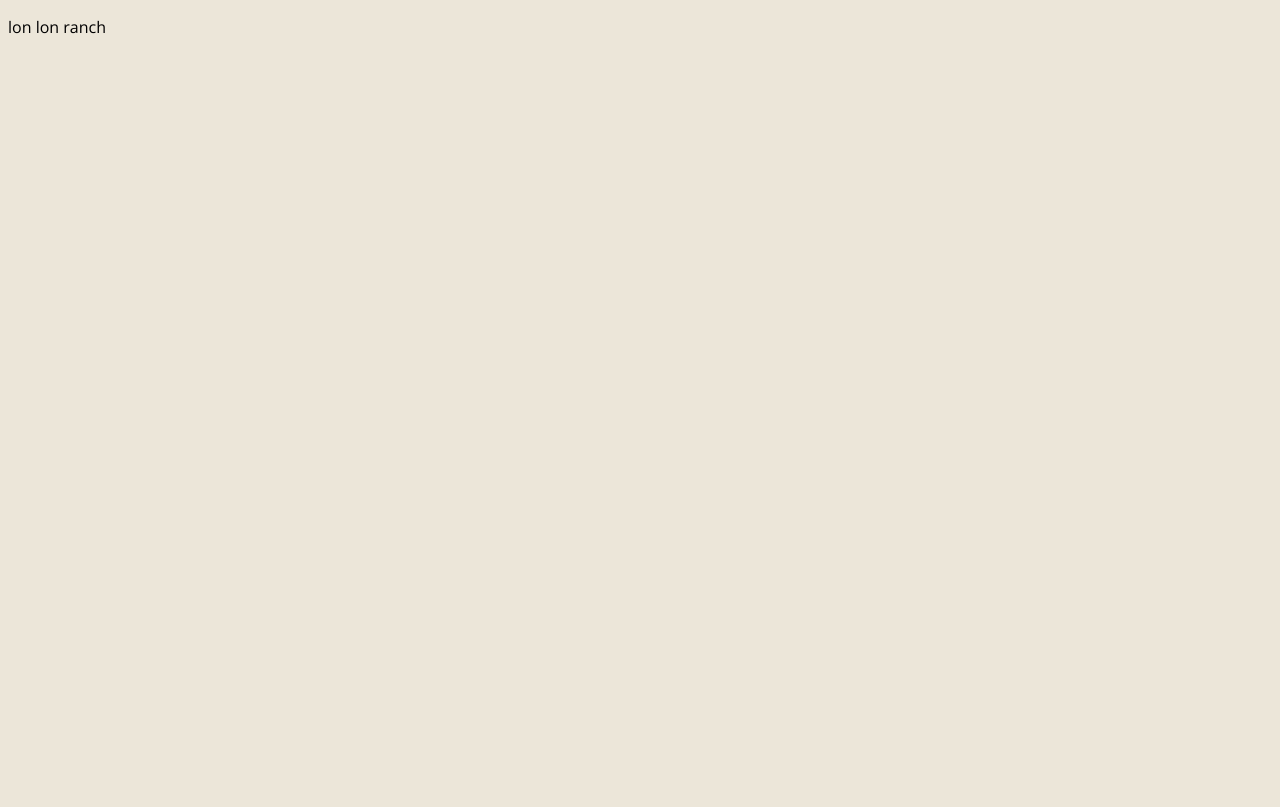
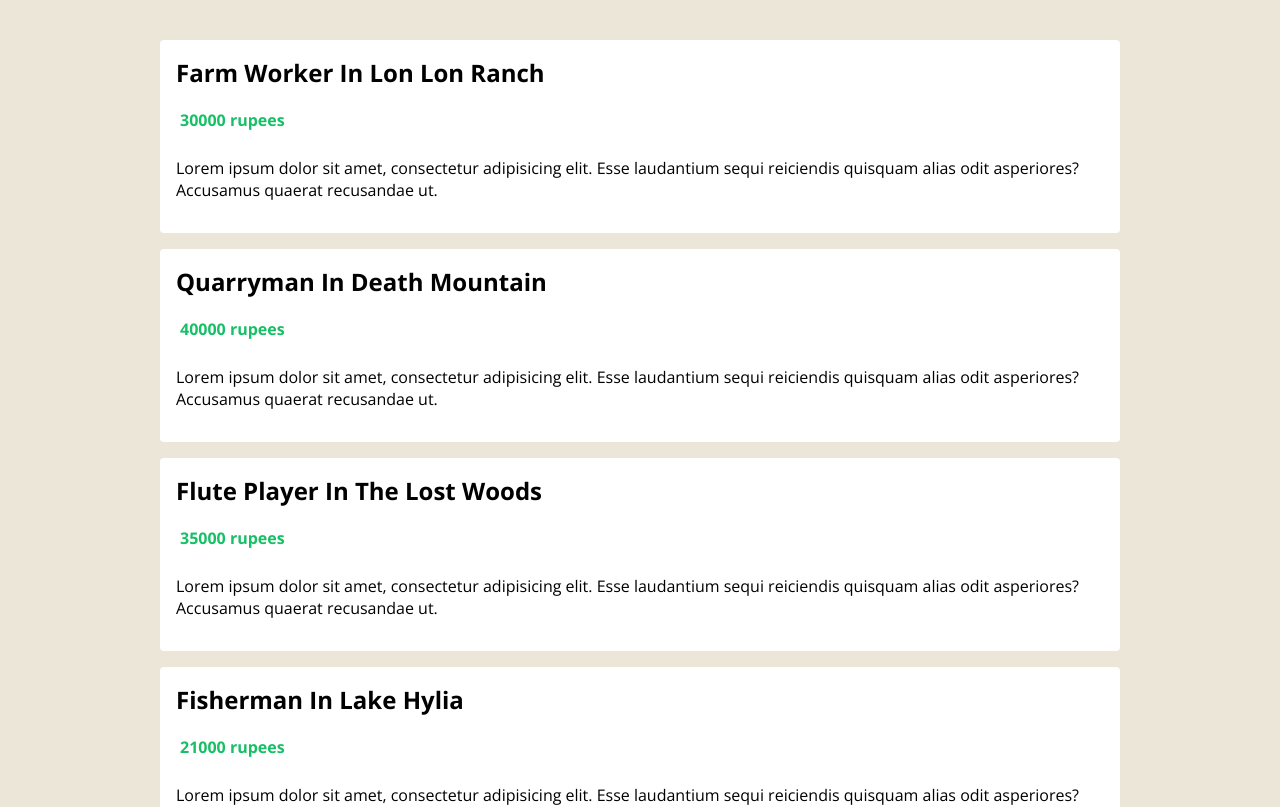
Before and after one commit to karanodedra20/vue3-with-typescript, a Vue app: page / in a window 1280 px wide. Shown: the top 807 px of the page. Built offline with nearby package versions, Linux system fonts and the light colour scheme.

Commit message:
create component for job list

```diff
--- a/src/App.vue
+++ b/src/App.vue
@@ -1,16 +1,17 @@
 <template>
   <div class="app">
-    <p>{{ jobs[0].location }}</p>
+    <JobList :jobs="jobs" />
   </div>
 </template>
 
 <script lang="ts">
 import { defineComponent, ref } from "vue";
+import JobList from "./components/JobsList.vue";
 import Job from "./types/Job";
 
 export default defineComponent({
   name: "App",
-  components: {},
+  components: { JobList },
   setup() {
     const jobs = ref<Job[]>([
       {
--- /dev/null
+++ b/src/components/JobsList.vue
@@ -0,0 +1,68 @@
+<template>
+  <div class="job-list">
+    <ul>
+      <li v-for="job in jobs" :key="job.id">
+        <h2>{{ job.title }} in {{ job.location }}</h2>
+        <div class="salary">
+          <p>{{ job.salary }} rupees</p>
+        </div>
+        <div class="description">
+          <p>
+            Lorem ipsum dolor sit amet, consectetur adipisicing elit. Esse
+            laudantium sequi reiciendis quisquam alias odit asperiores?
+            Accusamus quaerat recusandae ut.
+          </p>
+        </div>
+      </li>
+    </ul>
+  </div>
+</template>
+
+<script lang="ts">
+import Job from "@/types/Job";
+import { defineComponent, PropType } from "vue";
+
+export default defineComponent({
+  props: {
+    jobs: {
+      type: Array as PropType<Job[]>,
+      required: true,
+    },
+  },
+  setup() {
+    return {};
+  },
+});
+</script>
+
+<style scoped>
+.job-list {
+  max-width: 960px;
+  margin: 40px auto;
+}
+.job-list ul {
+  padding: 0;
+}
+.job-list li {
+  list-style-type: none;
+  background: white;
+  padding: 16px;
+  margin: 16px 0;
+  border-radius: 4px;
+}
+.job-list h2 {
+  margin: 0 0 10px;
+  text-transform: capitalize;
+}
+.salary {
+  display: flex;
+}
+.salary img {
+  width: 30px;
+}
+.salary p {
+  color: #17bf66;
+  font-weight: bold;
+  margin: 10px 4px;
+}
+</style>
```
